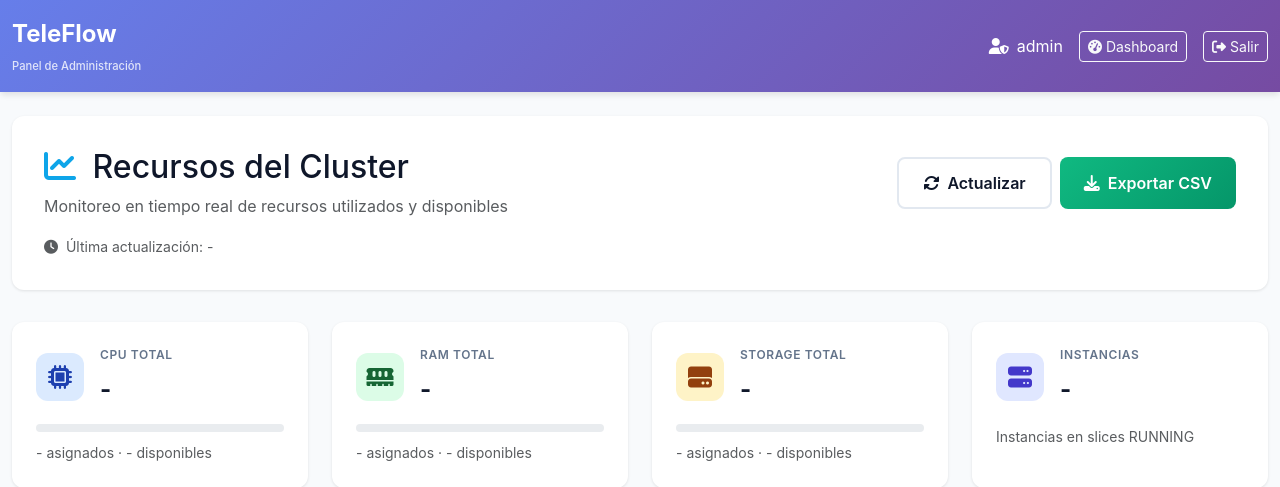
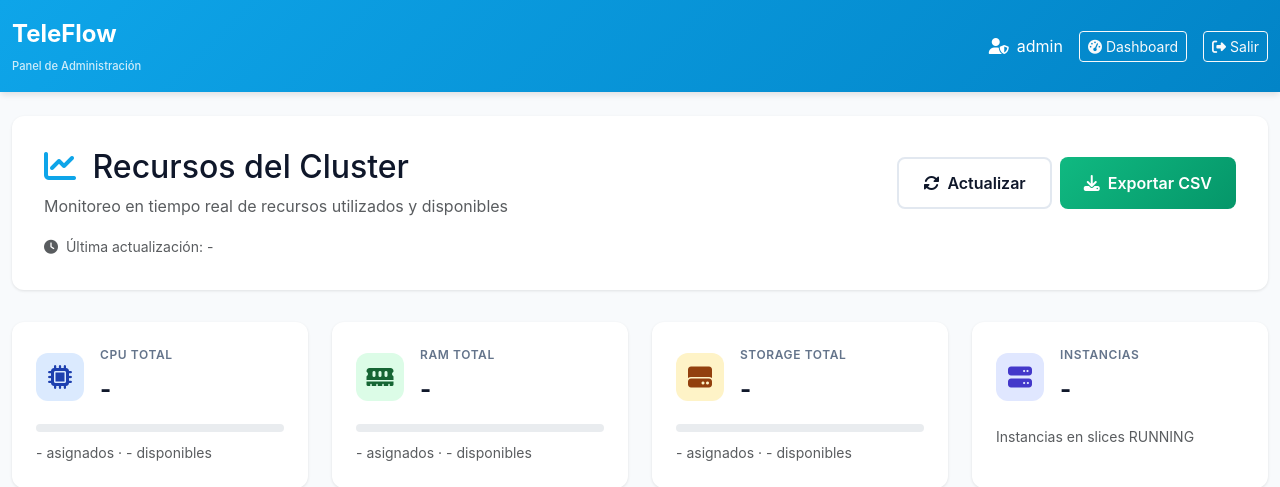
Before and after one commit to DanielGarayC/CLOUD_GRUPO6, a Flask app: page /admin/resources in a window 1280 px wide. Shown: the top 487 px of the page. Run offline with Flask 3, Linux system fonts and the light colour scheme; the visitor is signed in with stand-in values (Sample User, id 1); data comes from the database, SQL or seed files in the repository; data that the repository does not hold is empty; parts of the project's set-up code (start-up, migrations or seed data) failed here and were passed over.

Commit message:
Cambio navbar :D admin resources

```diff
--- a/frontend/templates/admin_resources.html
+++ b/frontend/templates/admin_resources.html
@@ -29,7 +29,7 @@
         }
 
         .navbar {
-            background: linear-gradient(135deg, #667eea 0%, #764ba2 100%);
+            background: linear-gradient(135deg, #0ea5e9 0%, #0284c7 100%);
             box-shadow: 0 4px 6px -1px rgba(0, 0, 0, 0.1);
             padding: 1rem 0;
         }
```
